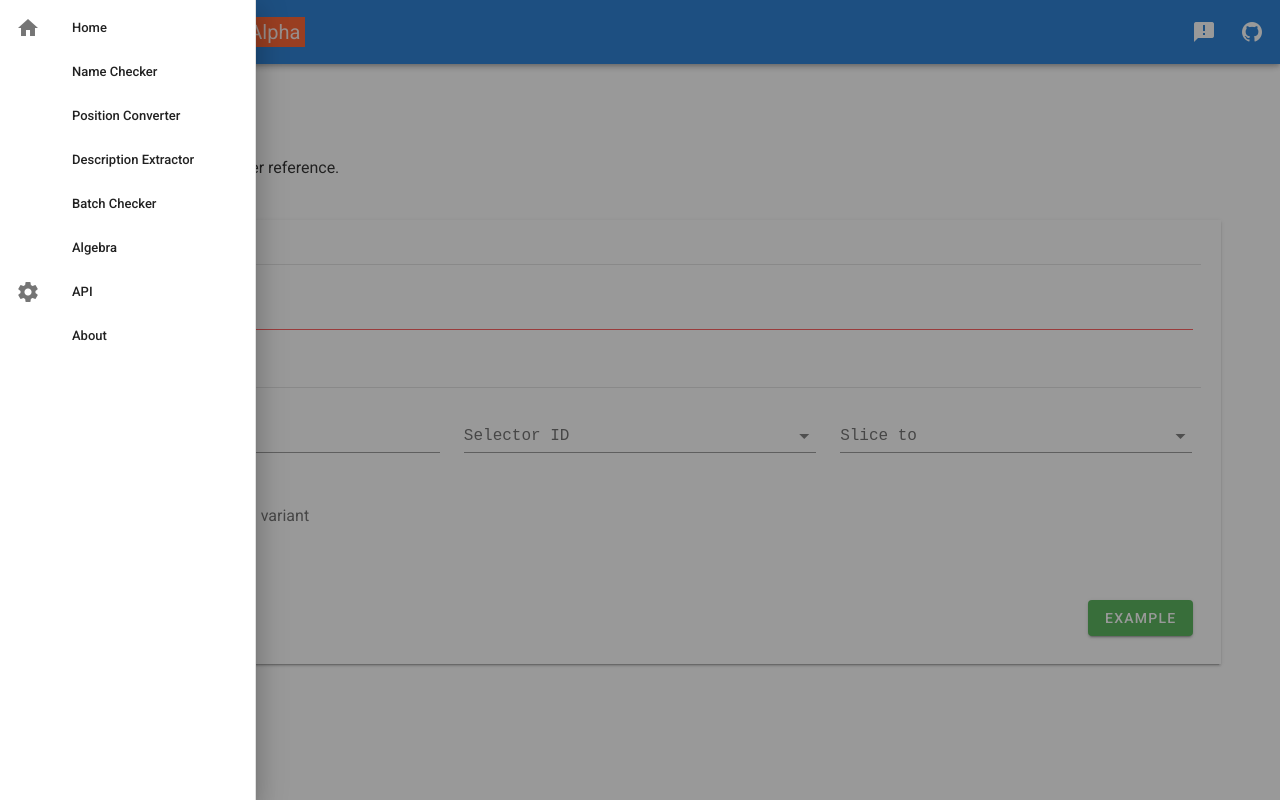
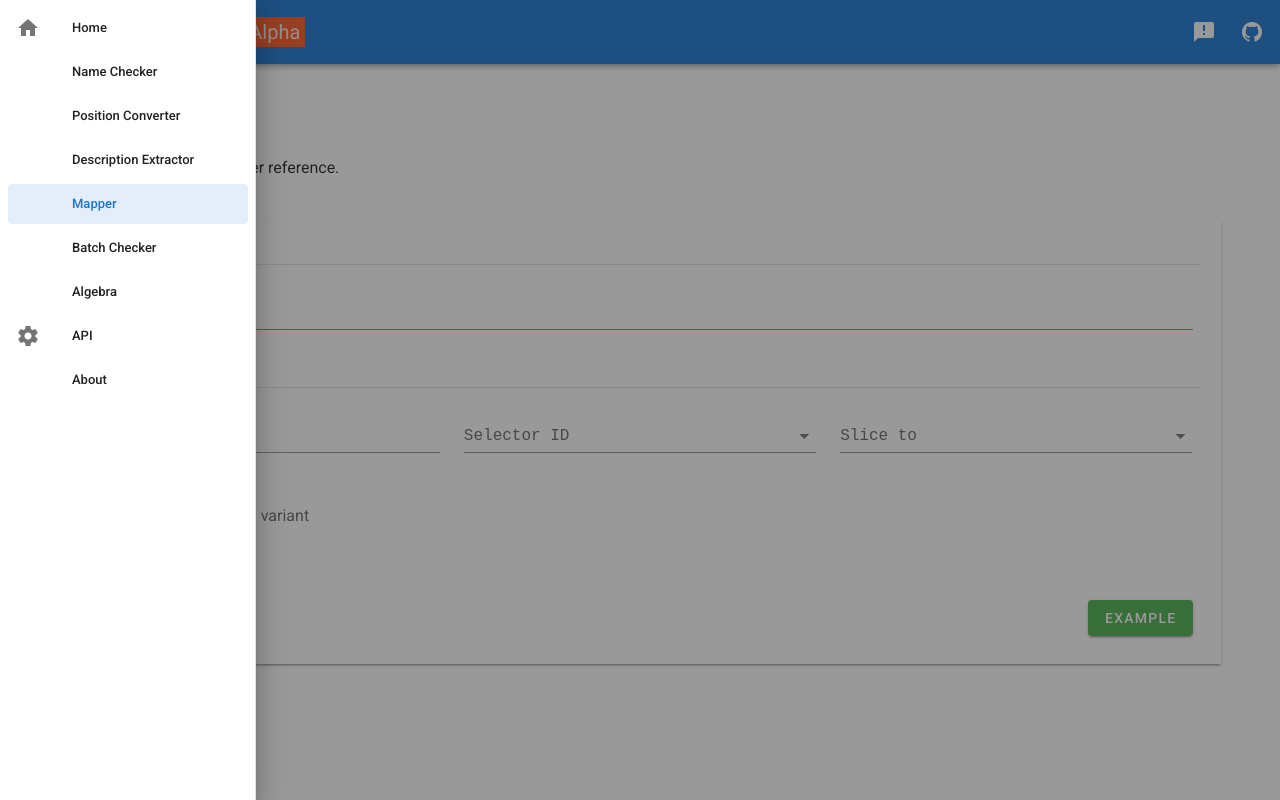
Before and after one commit to mutalyzer/website, a Vue app: page /mapper in a window 1280 px wide. Both pictures are taken after a click on the button 28 px from the left and 32 px from the top of the page. Built offline with nearby package versions, Linux system fonts and the light colour scheme; what v-clipboard would draw is missing.

Commit message:
Mapper integration

```diff
--- a/src/App.vue
+++ b/src/App.vue
@@ -62,6 +62,13 @@
                 <v-icon>mdi-description</v-icon>
               </v-list-item-icon>
               <v-list-item-title>Description Extractor</v-list-item-title>
+            </v-list-item>
+
+            <v-list-item to="/mapper">
+              <v-list-item-icon>
+                <v-icon>mdi-description</v-icon>
+              </v-list-item-icon>
+              <v-list-item-title>Mapper</v-list-item-title>
             </v-list-item>
 
             <v-list-item to="/batchchecker">
--- a/src/views/Mapper.vue
+++ b/src/views/Mapper.vue
@@ -303,6 +303,11 @@ export default {
     $route() {
       this.run();
     },
+    reference_id() {
+      if (this.availableSelectors.reference !== this.reference_id) {
+        this.availableSelectors = {};
+      }
+    },
   },
   methods: {
     run: function () {
```
